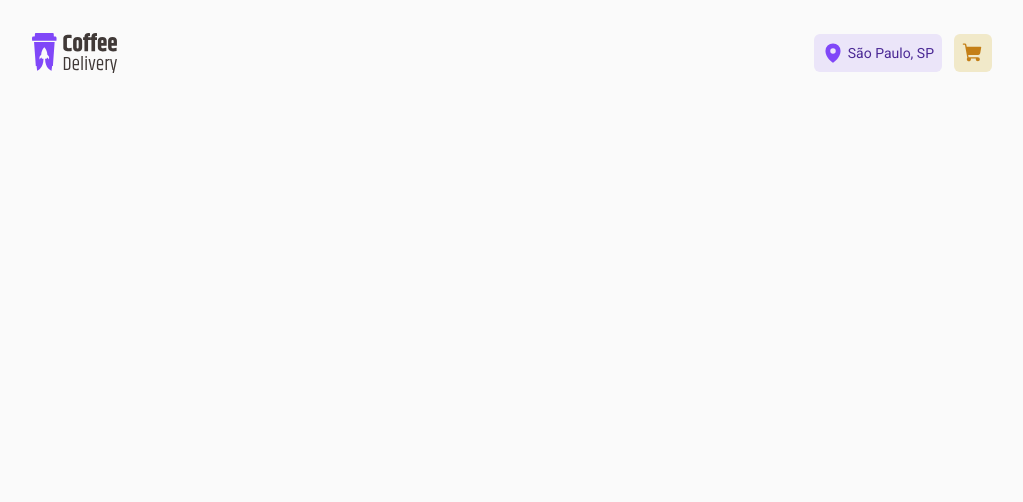
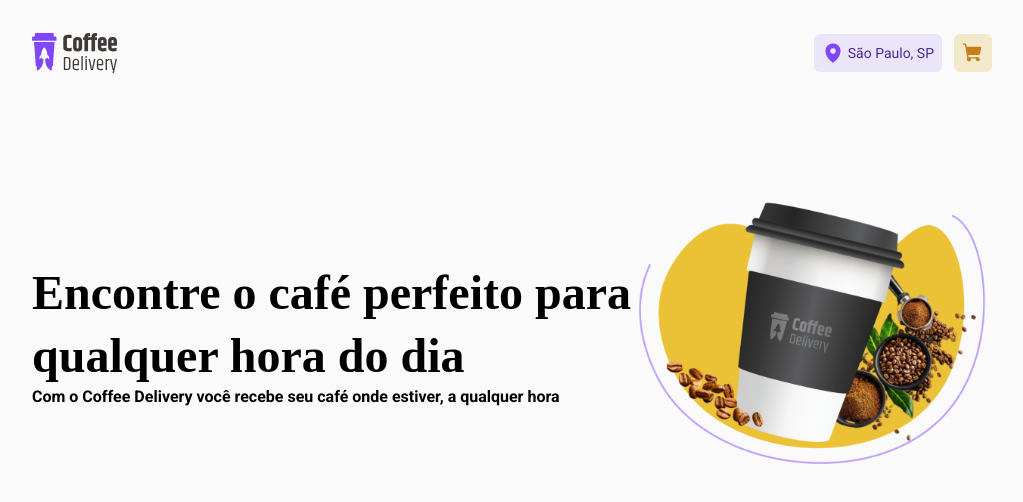
Before and after one commit to JamDev0/coffe, a React (Vite) app: page / in a window 1280 px wide. Shown: the top 502 px of the page, without its empty margins (128-1151 px from the left). Built offline with nearby package versions, Linux system fonts and the light colour scheme.

Commit message:
começo do desenvolvimento do componente apresentação

```diff
--- a/src/pages/Home/index.tsx
+++ b/src/pages/Home/index.tsx
@@ -1,3 +1,23 @@
+import { HomeContainer, PresentationContainer, PresentationTitles } from "./styles";
+
+import CoffeeImage from '../../assets/CoffeeImage.png'
+
 export function Home() {
-  return <></>
+  return (
+    <HomeContainer>
+      <PresentationContainer>
+        <div>
+          <PresentationTitles>
+            <h1>
+              Encontre o café perfeito para qualquer hora do dia
+            </h1>
+            <h2>
+              Com o Coffee Delivery você recebe seu café onde estiver, a qualquer hora
+            </h2>
+          </PresentationTitles>
+        </div>
+        <img src={CoffeeImage} />
+      </PresentationContainer>
+    </HomeContainer>
+  )
 }
--- /dev/null
+++ b/src/pages/Home/styles.ts
@@ -0,0 +1,34 @@
+import styled from "styled-components";
+
+export const HomeContainer = styled.body`
+
+`
+
+export const PresentationContainer = styled.section`
+  display: flex;
+  justify-content: space-between;
+  align-items: center;
+
+  padding: 5.75rem 10rem;
+
+  > div {
+
+  }
+
+  > img {
+    width: 22.5rem;
+  }
+`
+
+export const PresentationTitles = styled.div`
+  > h1 {
+    font-family: 'Balo', serif;
+    font-weight: 800;
+    font-size: 3rem;
+    line-height: 130%;
+  }
+
+  > h2 {
+
+  }
+`
```
Also changed, not shown: src/assets/CoffeeImage.png (added).
